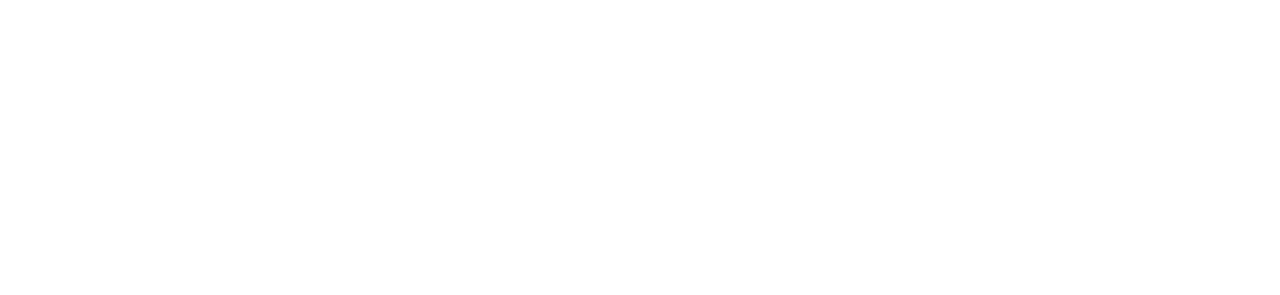
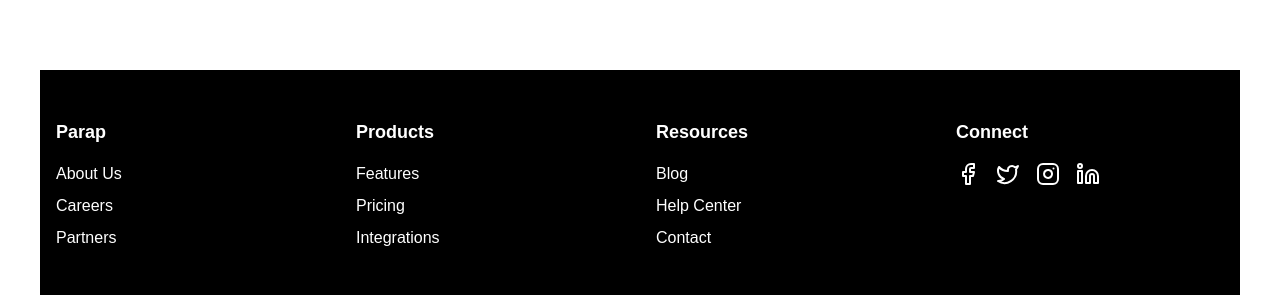
Before and after one commit to kb603/landing-page, a Next.js app: page / in a window 1280 px wide. Shown: the part 3766-4061 px from the top of the page. Before the commit the page ends 3696 px from the top, so only its background shows below. Built offline with nearby package versions, Linux system fonts and the light colour scheme.

Commit message:
created footer

```diff
--- /dev/null
+++ b/app/components/Footer.tsx
@@ -0,0 +1,132 @@
+import { Facebook, Twitter, Instagram, Linkedin } from "lucide-react";
+
+export default function Footer() {
+  return (
+    <footer className="mt-40 bg-black py-12 text-white">
+      <div className="container mx-auto px-4">
+        <div className="grid grid-cols-1 gap-8 md:grid-cols-4">
+          <div className="space-y-4">
+            <h3 className="text-lg font-semibold">Parap</h3>
+            <ul className="space-y-2">
+              <li>
+                <a
+                  href=""
+                  className="transition-colors duration-300 hover:text-gray-300"
+                >
+                  About Us
+                </a>
+              </li>
+              <li>
+                <a
+                  href=""
+                  className="transition-colors duration-300 hover:text-gray-300"
+                >
+                  Careers
+                </a>
+              </li>
+              <li>
+                <a
+                  href=""
+                  className="transition-colors duration-300 hover:text-gray-300"
+                >
+                  Partners
+                </a>
+              </li>
+            </ul>
+          </div>
+          <div className="space-y-4">
+            <h3 className="text-lg font-semibold">Products</h3>
+            <ul className="space-y-2">
+              <li>
+                <a
+                  href=""
+                  className="transition-colors duration-300 hover:text-gray-300"
+                >
+                  Features
+                </a>
+              </li>
+              <li>
+                <a
+                  href="#"
+                  className="transition-colors duration-300 hover:text-gray-300"
+                >
+                  Pricing
+                </a>
+              </li>
+              <li>
+                <a
+                  href=""
+                  className="transition-colors duration-300 hover:text-gray-300"
+                >
+                  Integrations
+                </a>
+              </li>
+            </ul>
+          </div>
+          <div className="space-y-4">
+            <h3 className="text-lg font-semibold">Resources</h3>
+            <ul className="space-y-2">
+              <li>
+                <a
+                  href="#"
+                  className="transition-colors duration-300 hover:text-gray-300"
+                >
+                  Blog
+                </a>
+              </li>
+              <li>
+                <a
+                  href=""
+                  className="transition-colors duration-300 hover:text-gray-300"
+                >
+                  Help Center
+                </a>
+              </li>
+              <li>
+                <a
+                  href=""
+                  className="transition-colors duration-300 hover:text-gray-300"
+                >
+                  Contact
+                </a>
+              </li>
+            </ul>
+          </div>
+          <div className="space-y-4">
+            <h3 className="text-lg font-semibold">Connect</h3>
+            <div className="flex space-x-4">
+              <a
+                href="#"
+                className="transition-colors duration-300 hover:text-gray-300"
+              >
+                <Facebook size={24} />
+                <span className="sr-only">Facebook</span>
+              </a>
+              <a
+                href=""
+                className="transition-colors duration-300 hover:text-gray-300"
+              >
+                <Twitter size={24} />
+                <span className="sr-only">Twitter</span>
+              </a>
+              <a
+                href=""
+                className="transition-colors duration-300 hover:text-gray-300"
+              >
+                <Instagram size={24} />
+                <span className="sr-only">Instagram</span>
+              </a>
+              <a
+                href=""
+                className="transition-colors duration-300 hover:text-gray-300"
+              >
+                <Linkedin size={24} />
+                <span className="sr-only">LinkedIn</span>
+              </a>
+            </div>
+          </div>
+        </div>
+      </div>
+    </footer>
+  );
+}
--- a/app/page.tsx
+++ b/app/page.tsx
@@ -5,6 +5,7 @@
 import CashBack from "./components/CashBack";
 import Brands from "./components/Brands";
 import DownloadApp from "./components/DownloadApp";
+import Footer from "./components/Footer";
 
 export default function LandingPage() {
   return (
@@ -16,6 +17,7 @@
       <CashBack />
       <Brands />
       <DownloadApp />
+      <Footer />
     </div>
   );
 }
```
